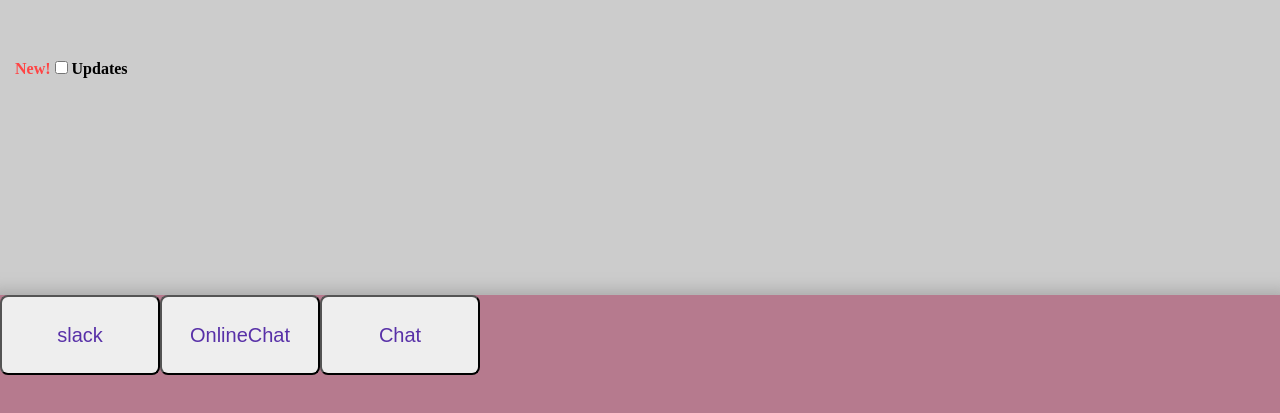
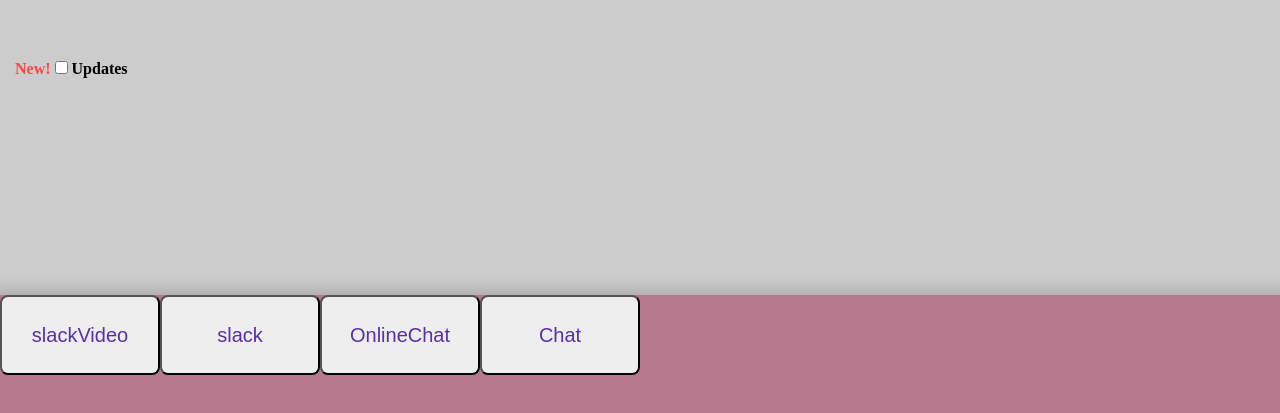
Before and after one commit to mspsd/HOME, a plain HTML site: page index.html in a window 1280 px wide. Shown: the part 385-798 px from the top of the page. Drawn offline with Linux system fonts and the light colour scheme.

Commit message:
Update index.html

```diff
--- a/index.html
+++ b/index.html
@@ -51,6 +51,7 @@
                 <div>
                     <div id="footer">
                         <div class="cH grow" id="body">
+                            <input type="button" onclick="window.open(`https://appear.in/msp-sd`)" value="slackVideo" class="btn2">
                             <input type="button" onclick="window.open(`https://msp-sd.slack.com/messages/C7SLD3ESZ/`)" value="slack" class="btn2">
                             <input type="button" onclick="window.open(`https://goo.gl/TjT2bZ`)" value="OnlineChat" class="btn2">
                             <input type="button" onclick="window.open('https://small-chat-sys.firebaseapp.com/html.html')" value="Chat" class="btn2">
```
